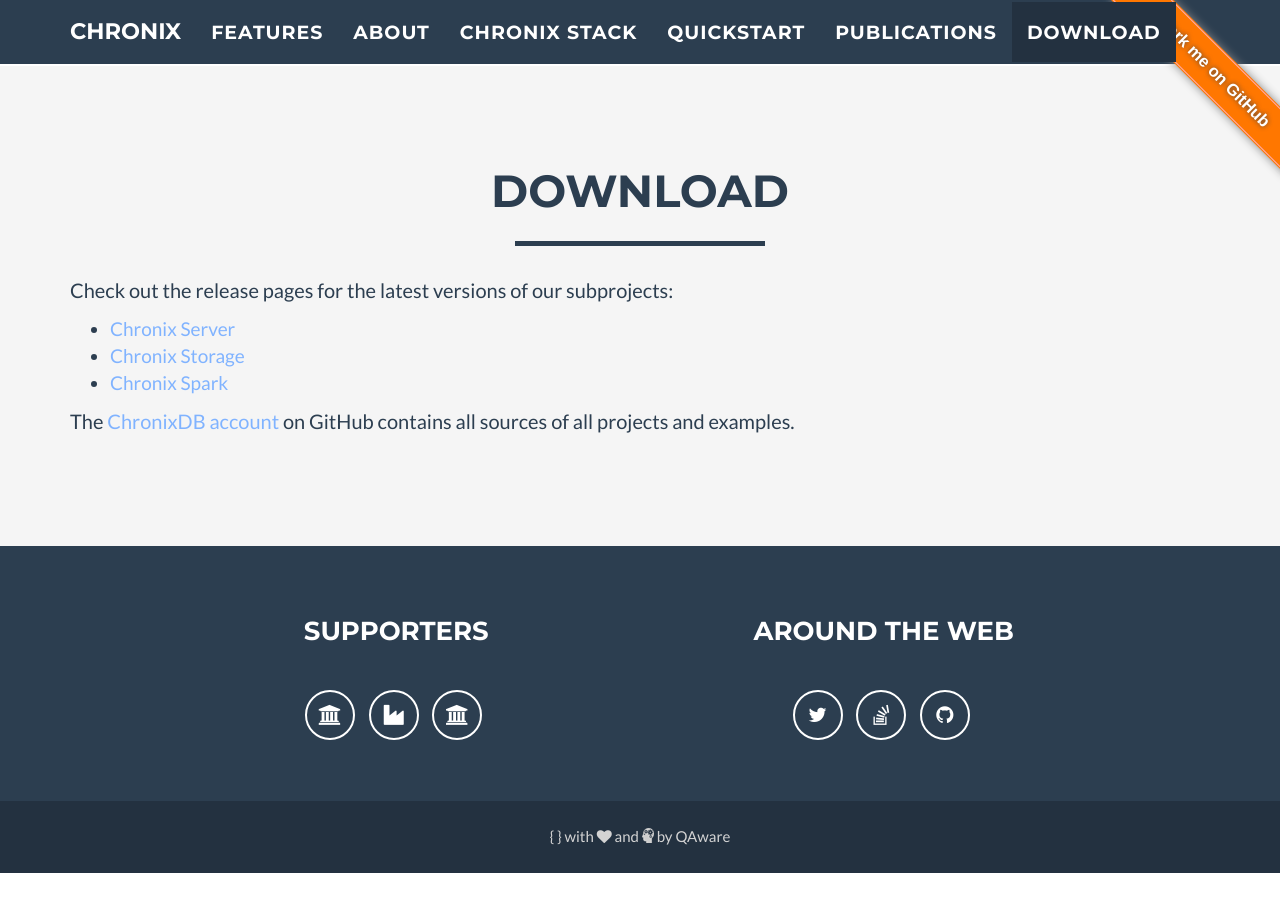
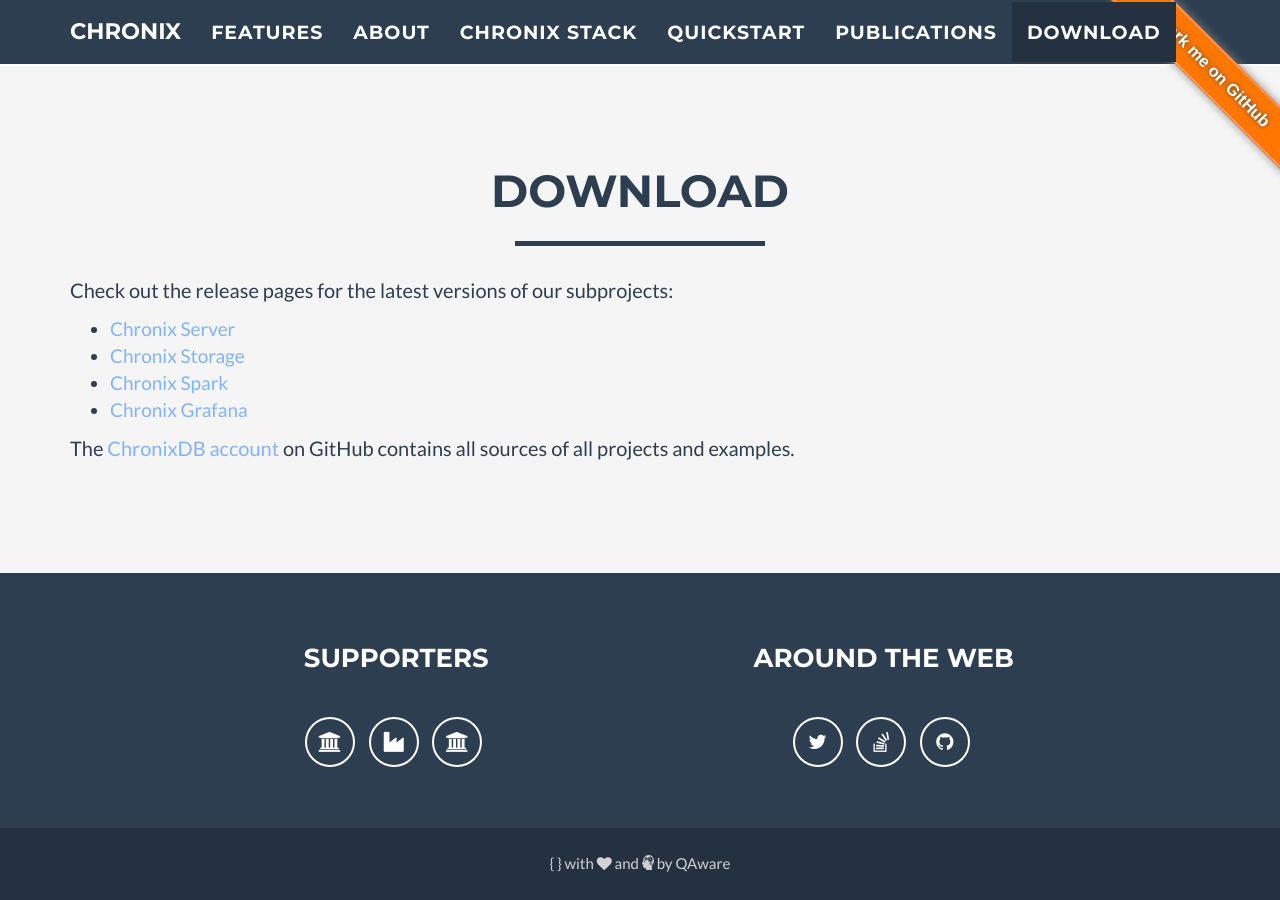
Before and after one commit to ChronixDB/chronixDB.github.io, a Jekyll site: the page built from index.html, in a window 1280 px wide and 900 px high, scrolled down 6091 px. Built offline with Jekyll 4.4.1, drawn with Linux system fonts in a browser that asks for light colours; before the commit the page ends 6964 px from its top, so only the background shows below that.

Commit message:
Added Chronix-Grafana to the download section.

```diff
--- a/_includes/download.html
+++ b/_includes/download.html
@@ -16,6 +16,7 @@
                     <li><a href="https://github.com/ChronixDB/chronix.server/releases">Chronix Server</a></li>
                     <li><a href="https://github.com/ChronixDB/chronix.storage/releases">Chronix Storage</a>
                     <li><a href="https://github.com/ChronixDB/chronix.spark/releases">Chronix Spark</a>
+                    <li><a href="https://github.com/ChronixDB/chronix.grafana/">Chronix Grafana</a>
                 </ul>
                 <p>
                     The <a href="https://github.com/ChronixDB">ChronixDB account</a> on GitHub contains all sources of all projects and examples.
```
